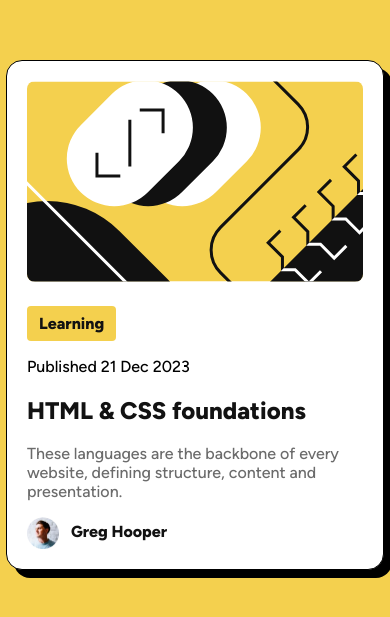
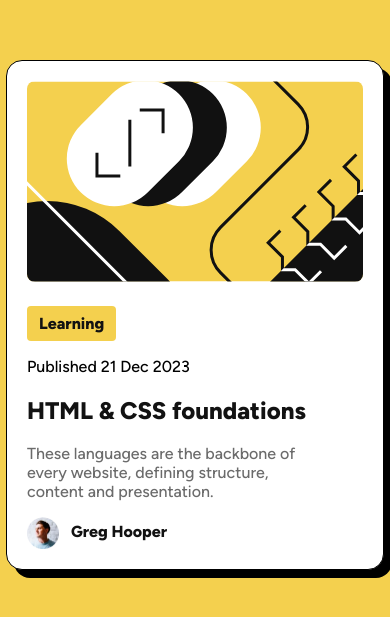
Before and after one commit to b16h22/blog_preview_card_solution, a plain HTML site: page index.html in a window 390 px wide. Shown: the part 107-724 px from the top of the page. Drawn offline with Linux system fonts and the light colour scheme.

Commit message:
add mobile screen specific styles

```diff
--- a/index.html
+++ b/index.html
@@ -92,6 +92,12 @@
       cursor: pointer;
     }
 
+    @media screen and (max-width: 480px) {
+      .author, .text, .headermage {
+        width: 300px;
+      }
+    }
+
   </style>
 </head>
 <body>
```
